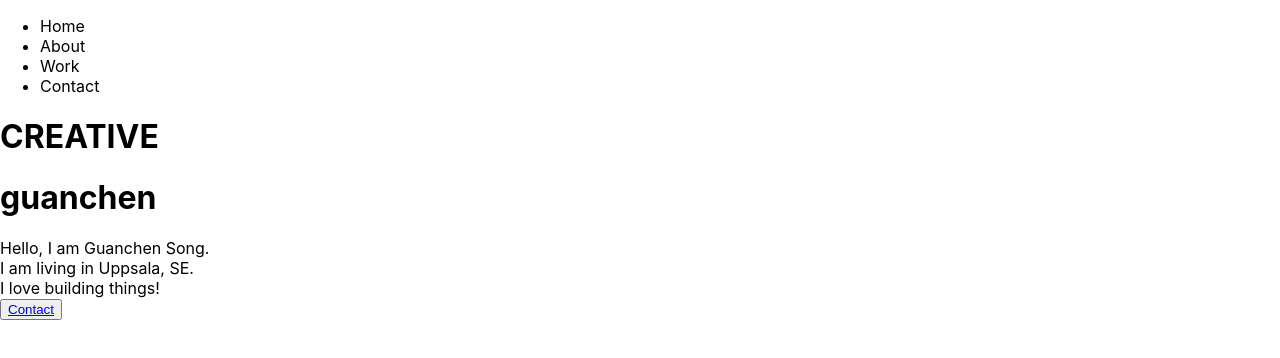
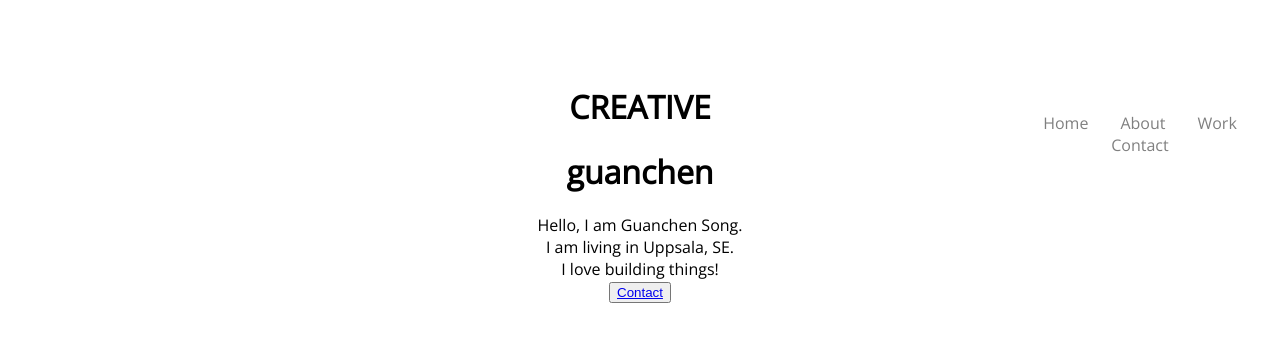
Before and after one commit to guanchen18/personal-website-react, a React (Create React App) app: page / in a window 1280 px wide. Shown: the top 358 px of the page. Built offline with nearby package versions, Linux system fonts and the light colour scheme.

Commit message:
css Header, Navbar

```diff
--- a/src/App.css
+++ b/src/App.css
@@ -1,38 +1,43 @@
+@import url('https://fonts.googleapis.com/css?family=Montserrat:700|Open+Sans&display=swap');
+
+body{
+  font-size: 16px;
+  background: white;
+  font-family: 'Open Sans', sans-serif;
+  overflow-x: hidden;
+  z-index: 1;
+}
 .App {
   text-align: center;
 }
-
-.App-logo {
-  height: 40vmin;
-  pointer-events: none;
-}
-
-@media (prefers-reduced-motion: no-preference) {
-  .App-logo {
-    animation: App-logo-spin infinite 20s linear;
-  }
-}
-
 .App-header {
-  background-color: #282c34;
+  position: relative;
   min-height: 100vh;
   display: flex;
   flex-direction: column;
   align-items: center;
-  justify-content: center;
-  font-size: calc(10px + 2vmin);
-  color: white;
+  color: black;
+  top:4em;
 }
+nav{
+  position:fixed;
+  left:60em;
+  top:6em;
+  z-index: 100;
+}
+nav li{
+  display: inline-block;
+  cursor: pointer;
 
-.App-link {
-  color: #61dafb;
 }
-
-@keyframes App-logo-spin {
-  from {
-    transform: rotate(0deg);
-  }
-  to {
-    transform: rotate(360deg);
-  }
+nav li .link{
+  text-decoration: none;
+  color: black;
+  padding:1em;
+  opacity: 0.5;
+  transition: all 0.3s ease-in-out;
+  -webkit-transition: all 0.3s ease-in-out;
+  -moz-transition: all 0.3s ease-in-out;
+  -ms-transition: all 0.3s ease-in-out;
+  -o-transition: all 0.3s ease-in-out;
 }
--- a/src/App.js
+++ b/src/App.js
@@ -1,13 +1,15 @@
 import React from 'react';
+import "./App.css";
+
 import Header from './components/Header';
 import Navbar from './components/Navbar';
 
 
 function App() {
   return (
-    <div>
+    <div className="App">
       <Navbar />
-      <Header />
+      <div className="App-header"><Header /></div>
     </div>
   );
 }
--- a/src/components/Navbar.js
+++ b/src/components/Navbar.js
@@ -28,7 +28,7 @@ class Navbar extends Component {
                         <Link
                             className='link'
                             activeClass="active"
-                            to="About"
+                            to="about"
                             spy={true}
                             smooth={true}
                             offset={-70}
@@ -40,7 +40,7 @@ class Navbar extends Component {
                         <Link
                             className='link'
                             activeClass="active"
-                            to="Work"
+                            to="work"
                             spy={true}
                             smooth={true}
                             offset={-70}
@@ -52,7 +52,7 @@ class Navbar extends Component {
                         <Link
                             className='link'
                             activeClass="active"
-                            to="Contact"
+                            to="contact"
                             spy={true}
                             smooth={true}
                             offset={-70}
```
